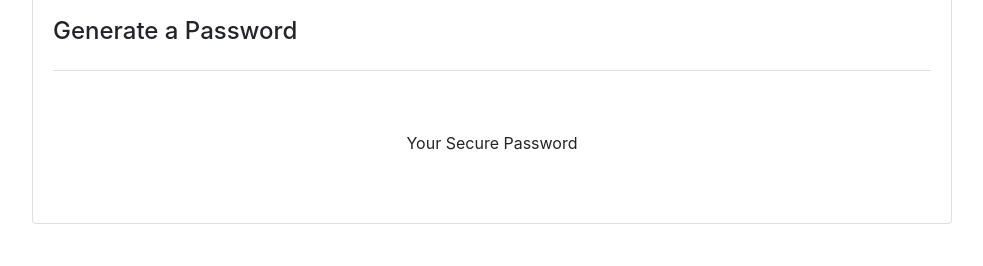
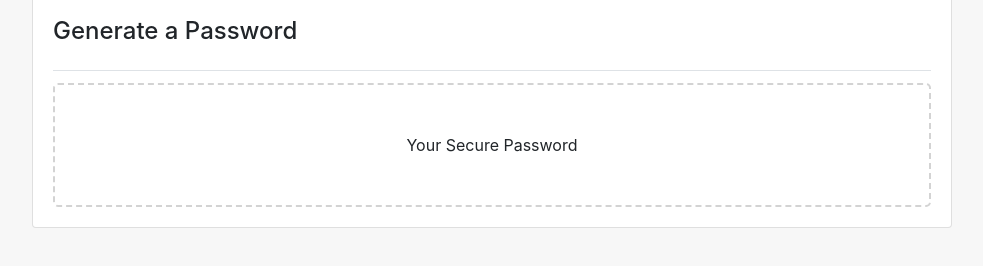
Before and after one commit to willh33/will_h_homework_3, a plain HTML site: page index.html in a window 1280 px wide. Shown: the part 60-326 px from the top of the page, without its empty margins (148-1131 px from the left). Drawn offline with nearby package versions, Linux system fonts and the light colour scheme.

Commit message:
fixed stylesheet link, added dashed borders

```diff
--- a/index.html
+++ b/index.html
@@ -10,6 +10,8 @@
     <!-- Bootstrap CSS -->
     <link rel="stylesheet" href="https://stackpath.bootstrapcdn.com/bootstrap/4.3.1/css/bootstrap.min.css"
         integrity="sha384-ggOyR0iXCbMQv3Xipma34MD+dH/1fQ784/j6cY/iJTQUOhcWr7x9JvoRxT2MZw1T" crossorigin="anonymous">
+
+    <link rel="stylesheet" type="text/css" href="./styles.css">
 </head>
 
 <body>
@@ -24,7 +26,7 @@
                       <img class="card-img-top" src="holder.js/100px180/" alt="">
                       <div class="card-body">
                         <h4 class="card-title border-bottom pb-4">Generate a Password</h4>
-                        <div class="d-flex">
+                        <div class="d-flex dashed-background">
                             <p class="card-text mx-auto p-5">Your Secure Password</p>
                         </div>
                       </div>
--- a/styles.css
+++ b/styles.css
@@ -0,0 +1,8 @@
+body {
+	background-color: #f7f7f7;
+}
+
+.dashed-background {
+	border: 2px dashed lightgrey;
+	border-radius: 5px;
+}
```
